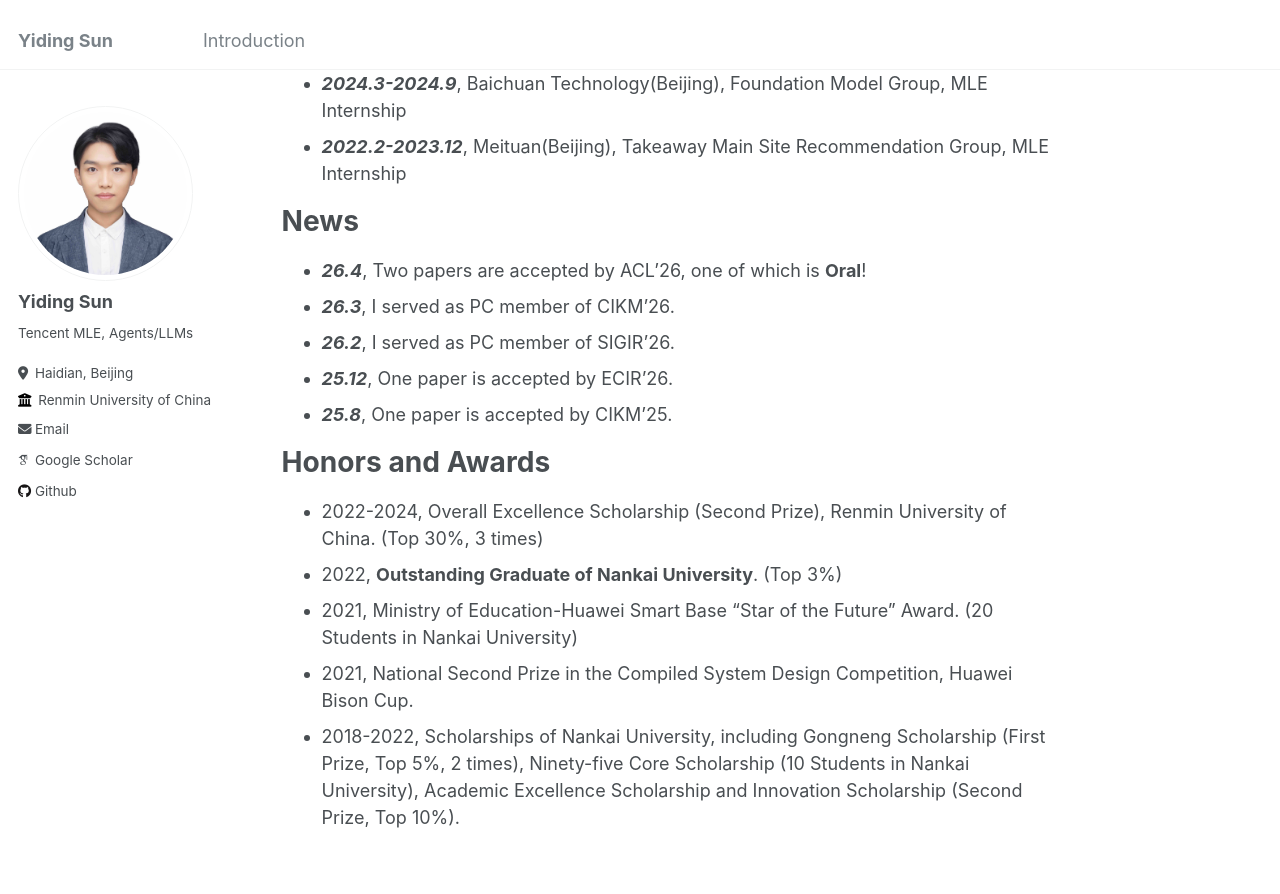
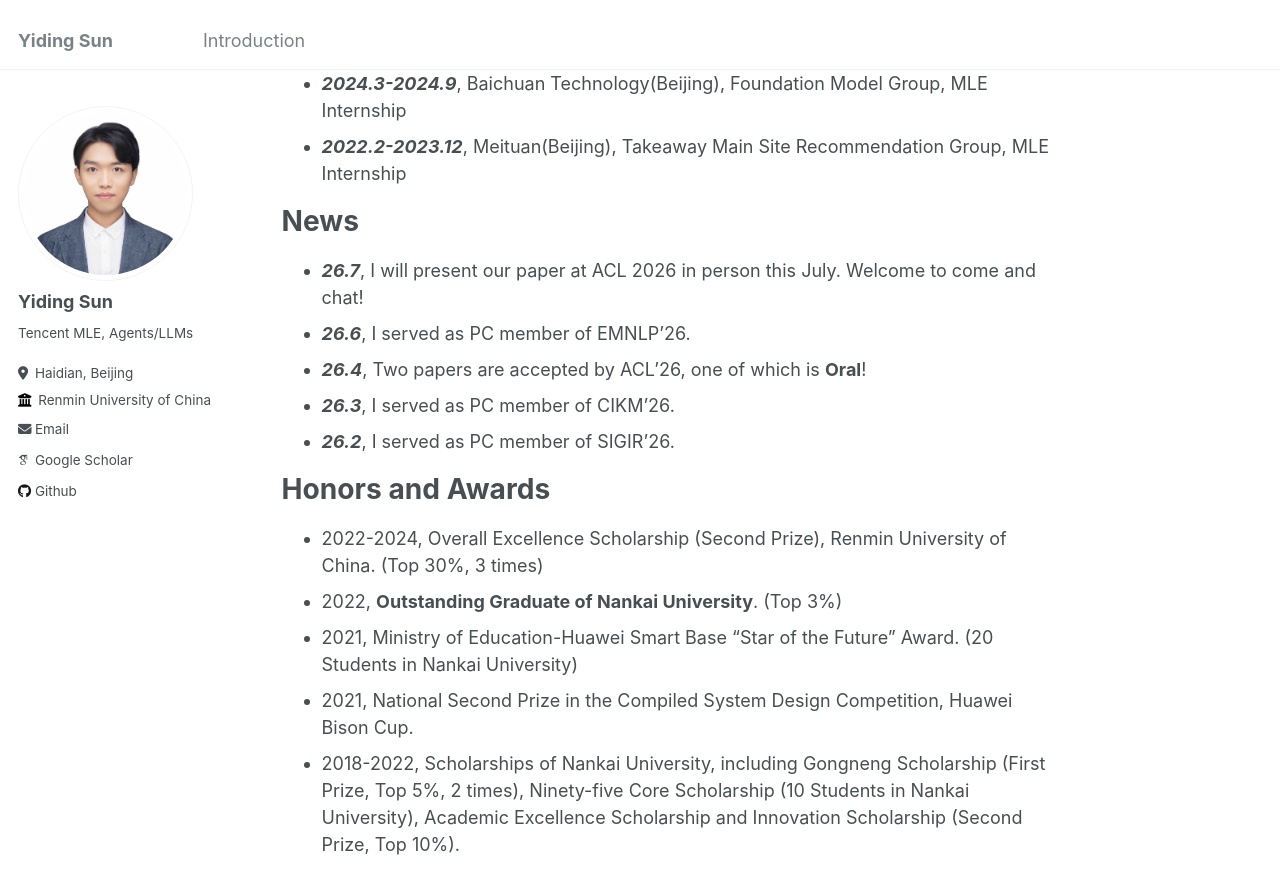
Before and after one commit to Emanual20/Emanual20.github.io, a Jekyll site: the page built from _pages/about.md, in a window 1280 px wide and 900 px high, scrolled down 2888 px. Shown: the top 894 px of the window. Built offline with Jekyll 4.4.1, drawn with Linux system fonts in a browser that asks for light colours; some web fonts are replaced; some of the changed text lies outside the part shown.

Commit message:
feat: update bio ARR scope, news ACL talk and EMNLP'26 PC

```diff
--- a/_pages/about.md
+++ b/_pages/about.md
@@ -8,7 +8,7 @@ redirect_from:
   - /about.html
 ---
 
-My name is Yiding Sun (孙一丁, in Chinese). I currently work at Tencent as a machine learning engnieer. Previously, I earned my master degree in [Gaoling School of Artificial Intelligence](http://ai.ruc.edu.cn/), Renmin University of China, in supervision of [Prof. Jiaxin Mao](https://sites.google.com/site/maojiaxin/) and bachelor degree at [College of Computer Science](https://cc.nankai.edu.cn/), Nankai University. Additionally, I served as PC member of SIGIR, CIKM, ARR and so on.
+My name is Yiding Sun (孙一丁, in Chinese). I currently work at Tencent as a machine learning engnieer. Previously, I earned my master degree in [Gaoling School of Artificial Intelligence](http://ai.ruc.edu.cn/), Renmin University of China, in supervision of [Prof. Jiaxin Mao](https://sites.google.com/site/maojiaxin/) and bachelor degree at [College of Computer Science](https://cc.nankai.edu.cn/), Nankai University. Additionally, I served as PC member of SIGIR, CIKM, ARR(ACL, EMNLP) and so on.
 
 My research interests lie in Agents and LLMs in Advertisement (AI sales, AI customer service).
 
@@ -83,11 +83,11 @@ Experience
 News
 ======
 
+* ***26.7***, I will present our paper at ACL 2026 in person this July. Welcome to come and chat!
+* ***26.6***, I served as PC member of EMNLP'26.
 * ***26.4***, Two papers are accepted by ACL'26, one of which is **Oral**!
 * ***26.3***, I served as PC member of CIKM'26.
 * ***26.2***, I served as PC member of SIGIR'26.
-* ***25.12***, One paper is accepted by ECIR'26.
-* ***25.8***, One paper is accepted by CIKM'25.
 
 Honors and Awards
 ======
```
